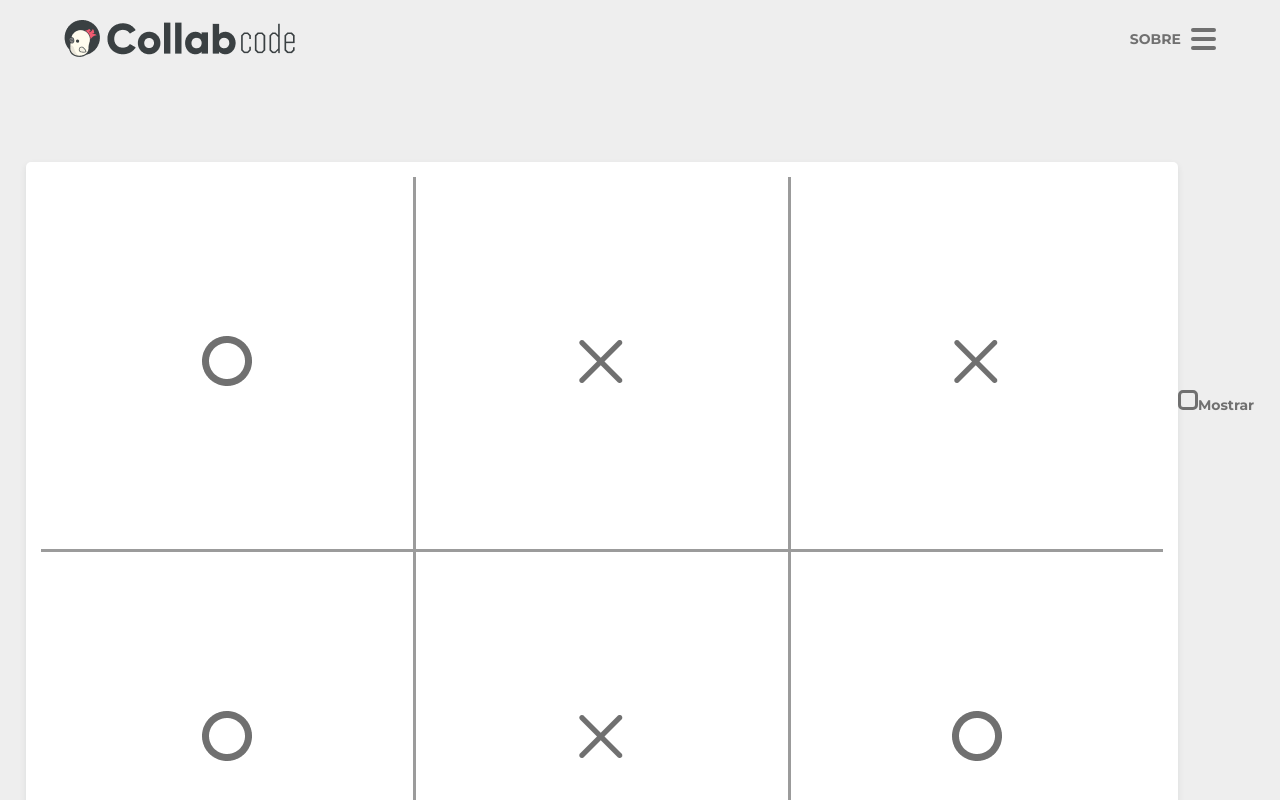
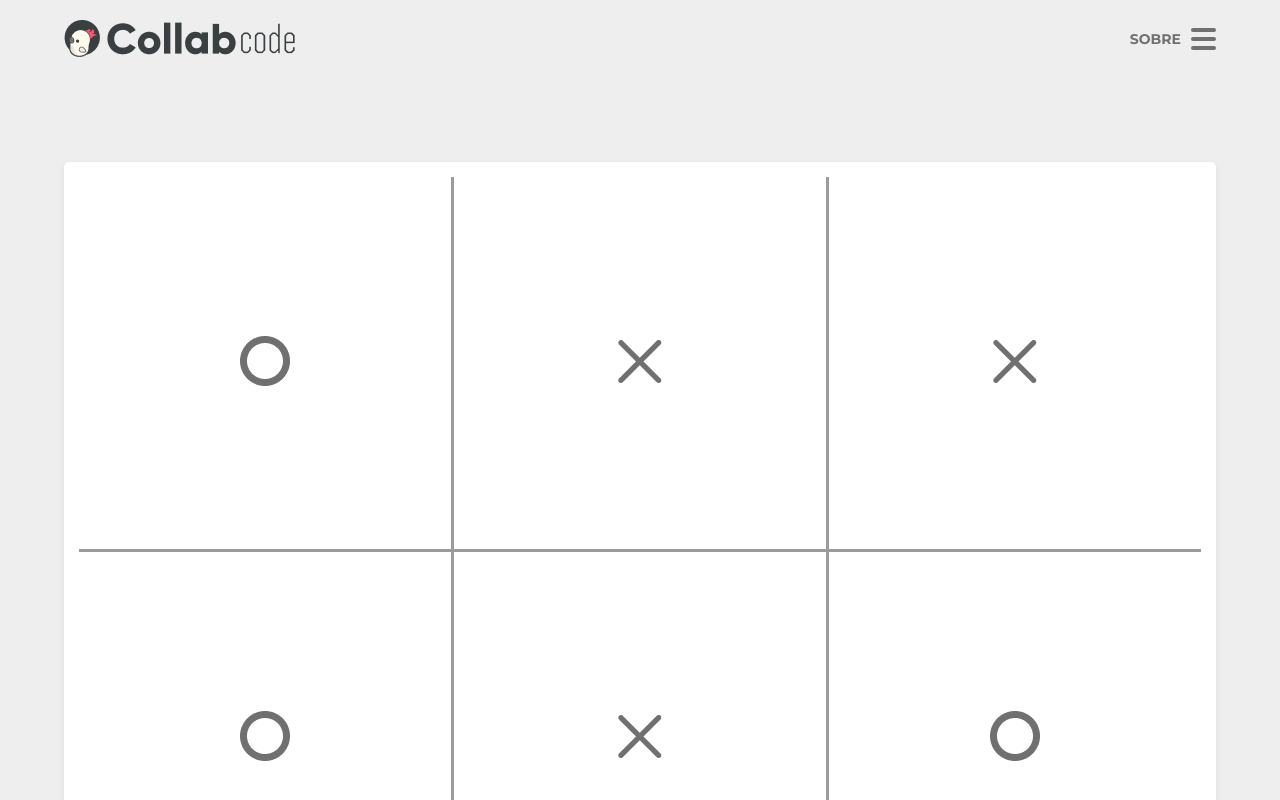
Before and after one commit to fabiokusaba/jogo-da-velha, a React (Create React App) app: page / in a window 1280 px wide. Shown: the top 800 px of the page. Built offline with nearby package versions, Linux system fonts and the light colour scheme.

Commit message:
Posicionamos o checkbox

```diff
--- a/src/App.css
+++ b/src/App.css
@@ -14,4 +14,5 @@
     box-sizing: border-box;
     width: 90vw;
     height: 90vw;
+    margin-bottom: 40px;
 }
--- a/src/objects/Checkbox/styles.css
+++ b/src/objects/Checkbox/styles.css
@@ -1,5 +1,10 @@
 .input {
     display: none;
+}
+
+.label {
+    display: inline-flex;
+    align-items: center;
 }
 
 .label::before {
@@ -11,6 +16,7 @@
     height: 20px;
     border-radius: 5px;
     cursor: pointer;
+    margin-right: 5px;
 }
 
 .input:checked + .label::before {
```
